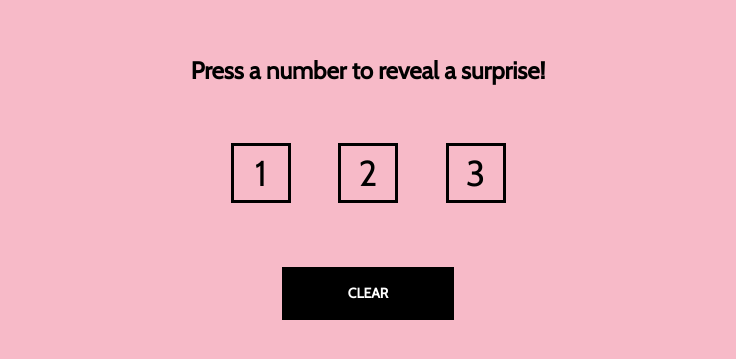
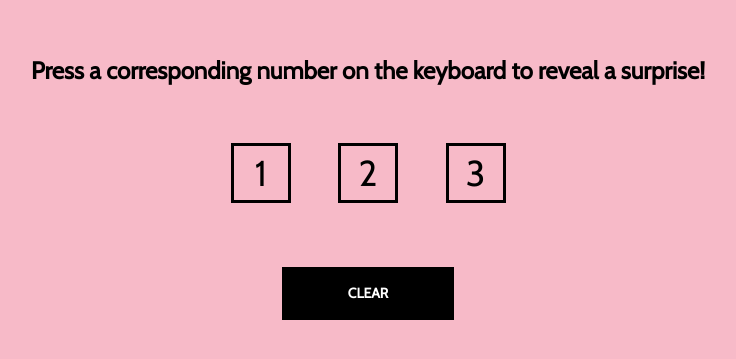
Before and after one commit to aluettin/press-button-reveal-surprise, a website: page index.html in a window 1280 px wide. Shown: the part 171-530 px from the top of the page, without its empty margins (272-1008 px from the left). Drawn offline with nearby package versions, Linux system fonts and the light colour scheme.

Commit message:
Modified instructions text

```diff
--- a/index.html
+++ b/index.html
@@ -29,7 +29,7 @@
   <body class="happy">
     <div class="container">
       <h2>
-        Press a number to reveal a surprise!
+        Press a corresponding number on the keyboard to reveal a surprise!
       </h2>
 
       <div class="key-select">
```
